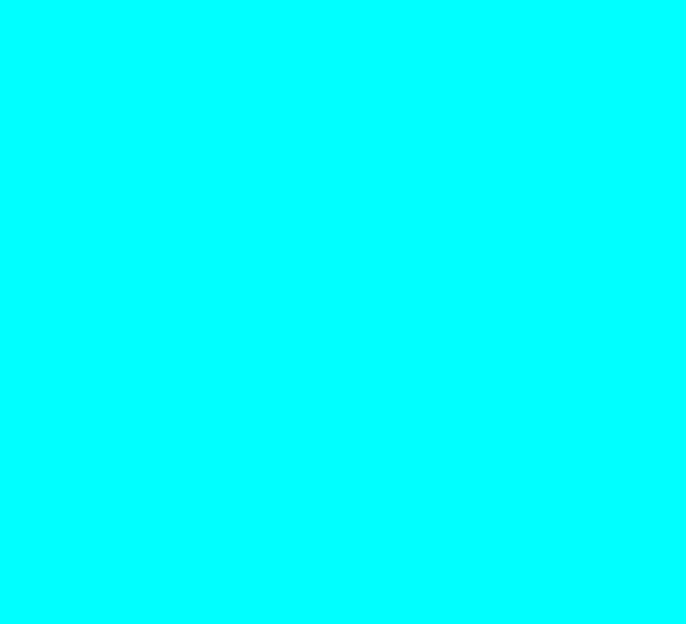
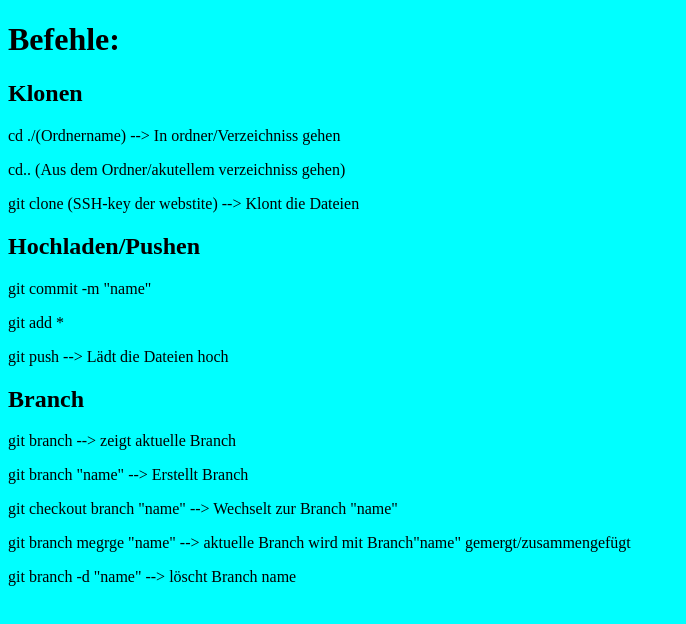
Before and after one commit to Bob005f/002, a plain HTML site: page index.html in a window 1280 px wide. Shown: the whole page, without its empty margins (0-686 px from the left). Drawn offline with Linux system fonts and the light colour scheme.

Commit message:
Update index.html

```diff
--- a/index.html
+++ b/index.html
@@ -5,5 +5,24 @@
 <title>Git CheatSheet</title>
 </head>
 <body>
+<h1>Befehle:</h1>
+<h2>Klonen</h2>
+<p>cd ./(Ordnername) --> In ordner/Verzeichniss gehen</p>
+<p>cd.. (Aus dem Ordner/akutellem verzeichniss gehen)</p>
+<p>git clone (SSH-key der webstite) --> Klont die Dateien</p>
+
+<h2>Hochladen/Pushen</h2>
+<p>git commit -m "name"</p>
+<p>git add *</p>
+<p>git push --> Lädt die Dateien hoch</p>
+
+<h2>Branch</h2>
+<p>git branch --> zeigt aktuelle Branch</p>
+<p>git branch "name" --> Erstellt Branch</p>
+<p>git checkout branch "name" --> Wechselt zur Branch "name"</p>
+<p>git branch megrge "name" --> aktuelle Branch wird mit Branch"name" gemergt/zusammengefügt</p>
+<p>git branch -d "name" --> löscht Branch name</p>
+
+
 </body>
 </html>
```
